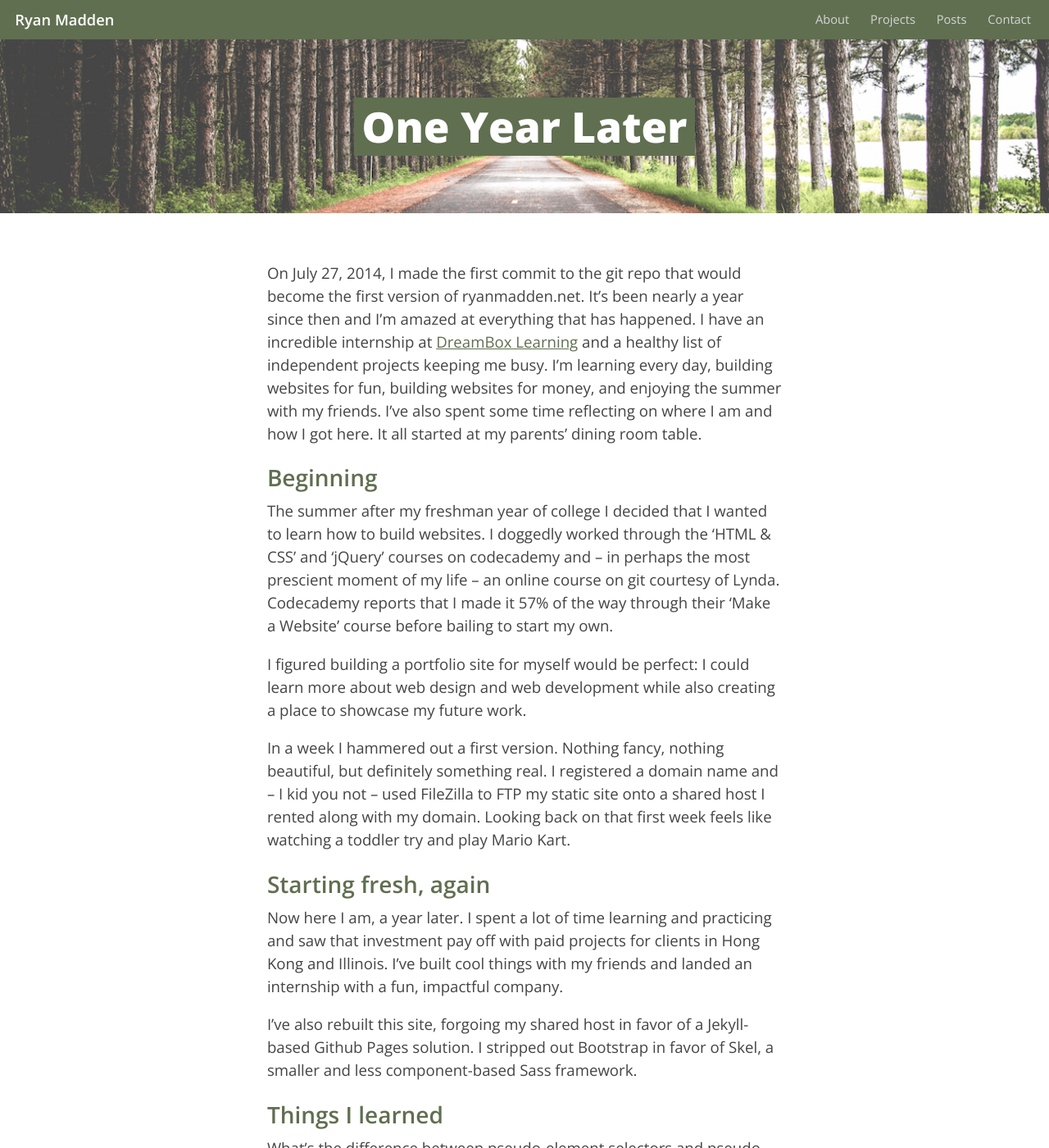
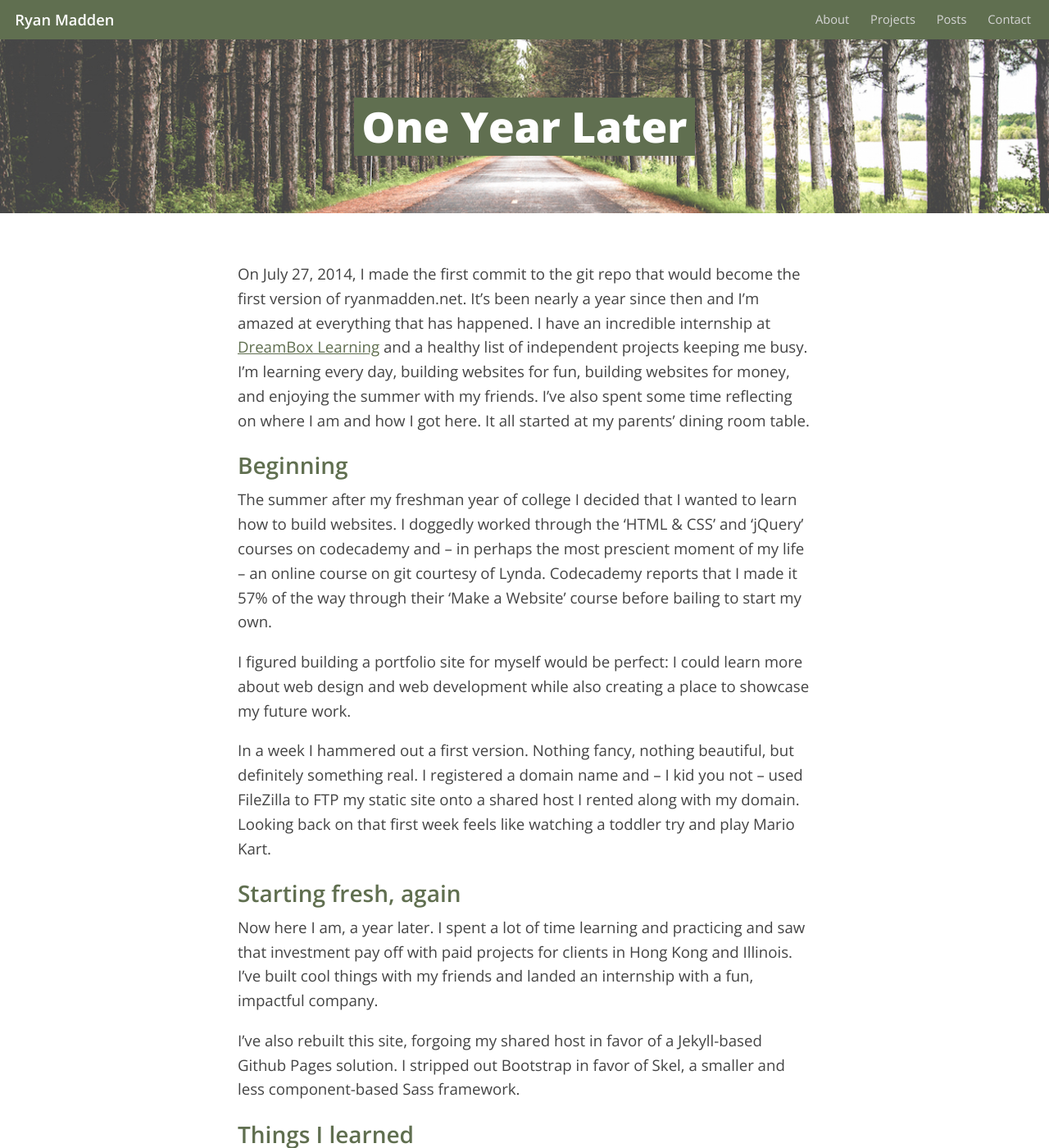
Before and after one commit to ryanmadden/ryanmadden.github.io, a Jekyll site: the page built from _posts/2015-07-22-One-Year-Later.md, in a window 1280 px wide and 1400 px high. Shown: the whole window at 82% size. Built offline with Jekyll 4.4.1, drawn with Linux system fonts in a browser that asks for light colours.

Commit message:
Adjust post style

```diff
--- a/_layouts/post.html
+++ b/_layouts/post.html
@@ -3,7 +3,7 @@ layout: default
 ---
 
 <div class="row">
-    <div class="-2u 8u$ -1u(medium) 10u$(medium) 12u$(small) 12u$(xsmall)">
+    <div class="-1u 10u$ -1u(medium) 10u$(medium) 12u$(small) 12u$(xsmall)">
 
         <article class="post">
 
--- a/sass/components/_section.scss
+++ b/sass/components/_section.scss
@@ -29,7 +29,10 @@
 		@include breakpoint(medium) {
 			font-size: 12pt;
 		}
-		line-height: 1.5em;
+		width: 100%;
+		max-width: 700px;
+		margin: 0 auto;
+		line-height: 1.6em;
 		.entry {
 			p {
 				margin-bottom: 1em;
```
